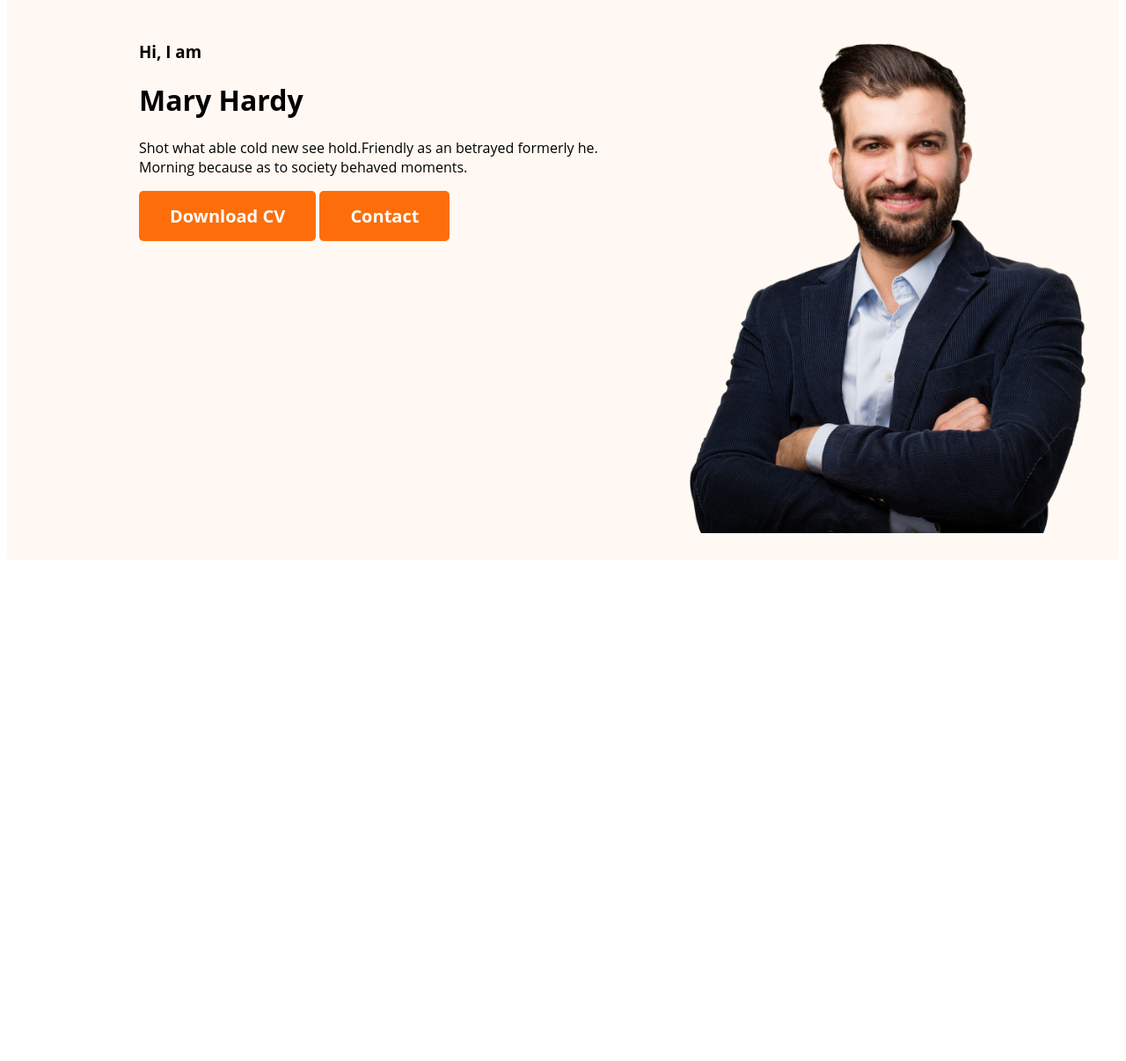
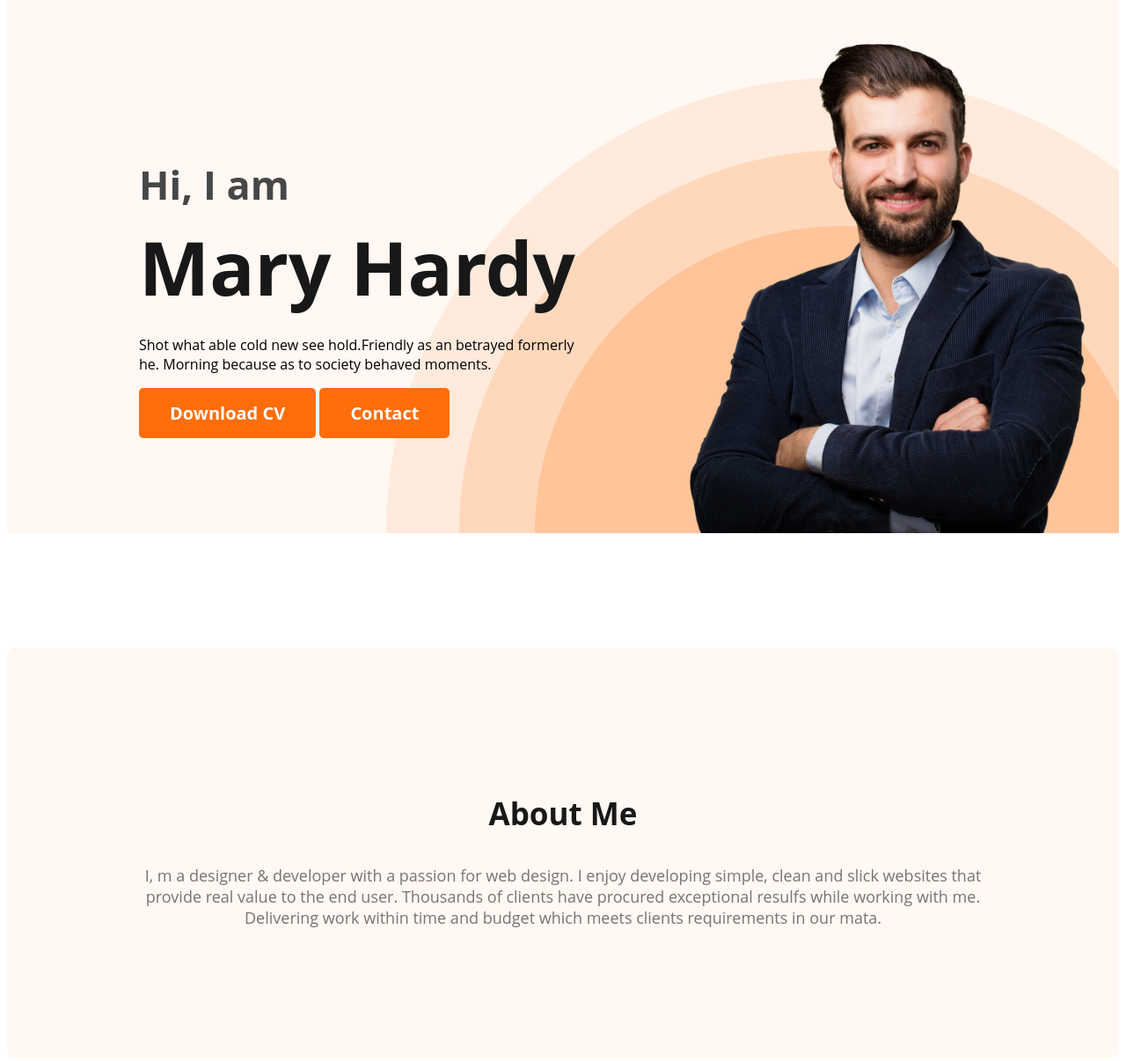
Before and after one commit to yousuf52cse/web-developer-portfolio, a plain HTML site: page index.html in a window 1280 px wide. Shown: the part 162-1368 px from the top of the page at 88% size. Before the commit the page ends 806 px from the top, so only its background shows below. Drawn offline with Linux system fonts and the light colour scheme.

Commit message:
about section created

```diff
--- a/index.html
+++ b/index.html
@@ -20,7 +20,7 @@
             <div class="banner-content">
                 <h3 class="banner-greeting">Hi, I  am</h3>
                 <h1 class="banner-title">Mary Hardy</h1>
-                <p>Shot what able cold new see hold.Friendly as an betrayed formerly he. Morning because as to society behaved moments.</p>
+                <p class="banner-description">Shot what able cold new see hold.Friendly as an betrayed formerly he. Morning because as to society behaved moments.</p>
                 <button class="btn-primary">Download CV</button>
                 <button class="btn-primary">Contact</button>
             </div>
@@ -30,7 +30,10 @@
     </header>
 
     <main>
-
+        <section class="about">
+            <h3 class="section-title">About Me</h3>
+            <p class="section-description">I, m a designer & developer with a passion for web design. I enjoy developing simple, clean and slick websites that provide real value to the end user. Thousands of clients have procured exceptional resulfs while working with me. Delivering work within time and budget which meets clients requirements in our mata.</p>
+        </section>
     </main>
 
     <footer>
--- a/styles/portfolio.css
+++ b/styles/portfolio.css
@@ -18,6 +18,19 @@
     color: #FFF;
     font-size: 20px;
     font-weight: 700;
+}
+
+.section-title {
+    color: #181818;
+    text-align: center;
+    font-size: 35px;
+    font-weight: 700;
+}
+
+.section-description {
+    color:#757575;
+    text-align: center;
+    font-size: 18px;
 }
 
 /* nav related styles */
@@ -51,12 +64,20 @@ nav a {
 /* header related color */
 .header {
     background-color: #FFF8F3;
-    ;
+    background-image: url('../images/header_bg.png');
+    background-repeat: no-repeat;
+    background-position: bottom right;
 }
 
 .banner {
-    padding: 30px 30px 30px 150px;
+    padding: 30px 30px 0px 150px;
     display: flex;
+    align-items: center;
+    justify-content: space-between;
+}
+
+.banner-content {
+    max-width: 500px;
 }
 
 .profile-picture {
@@ -64,3 +85,30 @@ nav a {
     /* height: 676px; */
     width: 500px;
 }
+
+.banner-greeting {
+    font-size: 45px;
+    color: #474747;
+    margin-bottom: 0px;
+}
+
+.banner-title {
+    color: #181818;
+    font-size: 85px;
+    font-weight: 700;
+    margin-top: 5px;
+    margin-bottom: 20px;
+}
+
+.banner-description {
+    /* margin-bottom: 30px; */
+}
+
+/* main section styles */
+/* about section styles */
+.about {
+    padding: 130px;
+    border-radius: 10px;
+    background: #FFF8F3;
+    margin: 130px 0;
+}
```
